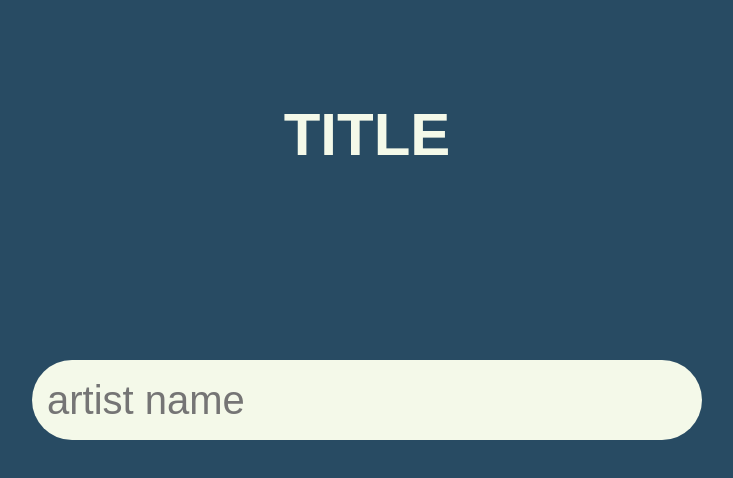
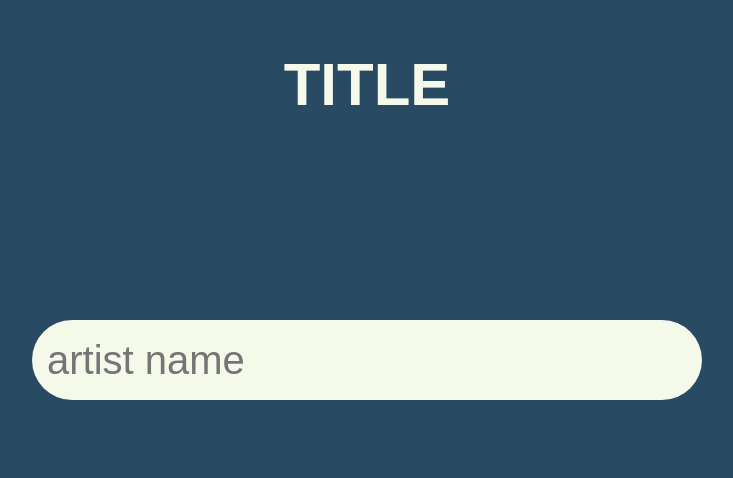
Before and after one commit to gayaplx/everynoiseremix, a React (Create React App) app: page / in a window 1280 px wide. Shown: the top 478 px of the page, without its empty margins (273-1006 px from the left). Built offline with nearby package versions, Linux system fonts and the light colour scheme; a web font is replaced by a local one.

Commit message:
remanaged the states and the disposition in flexbox of the searchbar and title

```diff
--- a/src/App.jsx
+++ b/src/App.jsx
@@ -1,4 +1,4 @@
-import React from "react";
+import React, { useState, useTransition } from "react";
 
 
 // COMPONENTS
@@ -13,10 +13,20 @@ import "./globalStyles.scss"
 
 
 export default function App() {
+
+
+    // STATES
+    const [isValidated, setIsValidated] = useState(false);
+    const [artistName, setArtistName] = useState("");
+    // STATES
+
+
     return (
-        <section id="body">
-                <Title />
-                <SearchBar />
+        <section id="mainContainer">
+            <div id="searchBarContainer">
+                <Title artistName={artistName} />
+                <SearchBar setIsValidated={setIsValidated} setArtistName={setArtistName} />
+            </div>
         </section>
     )
 }
--- a/src/components/searchBar/searchBar.scss
+++ b/src/components/searchBar/searchBar.scss
@@ -5,7 +5,7 @@
     height: 100%;
 
     display: flex;
-    align-items: center;
+    align-items: flex-end;
     justify-content: center;
 
     #searchBar {
--- a/src/components/title/title.scss
+++ b/src/components/title/title.scss
@@ -1,10 +1,10 @@
 @import '../../globalStyles.scss';
 
 #title {
-    position: absolute;
-    top: 50px;
-    left: 50%;
-    transform: translateX(-50%);
+    // position: absolute;
+    // top: 50px;
+    // left: 50%;
+    // transform: translateX(-50%);
 
     font-family: $clashDisplay;
     font-size: 60px;
--- a/src/globalStyles.scss
+++ b/src/globalStyles.scss
@@ -21,7 +21,7 @@ body {
 
 }
 
-#root, #body {
+#root, #mainContainer {
 
     width: 100%;
     height: 100%;
@@ -31,4 +31,18 @@ body {
     justify-content: center;
 
     position: relative;
+
+    #searchBarContainer {
+        width: 100%;
+        height: 50%;
+
+        position: absolute;
+        top: 0;
+
+        // background-color: blue;
+        display: flex;
+        flex-direction: column;
+        align-items: center;
+        justify-content: space-between;
+    }
 }
```
